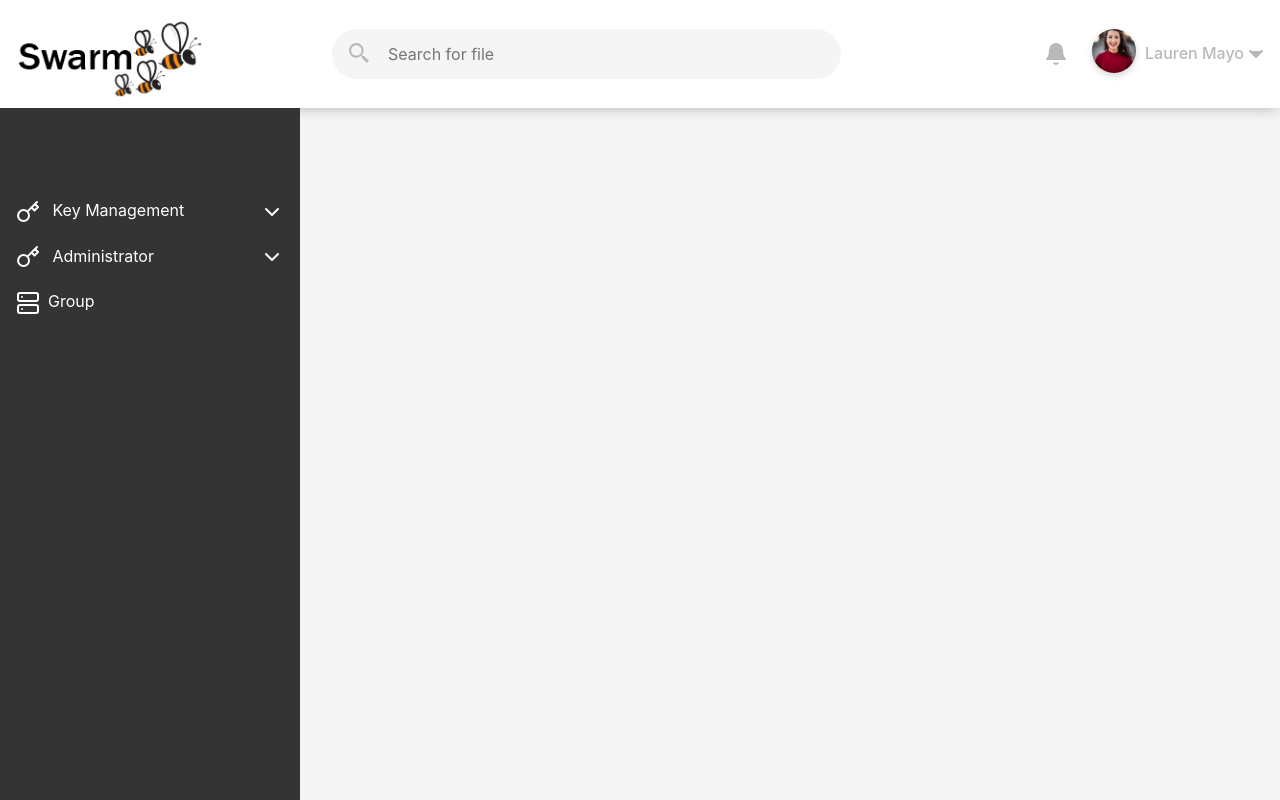
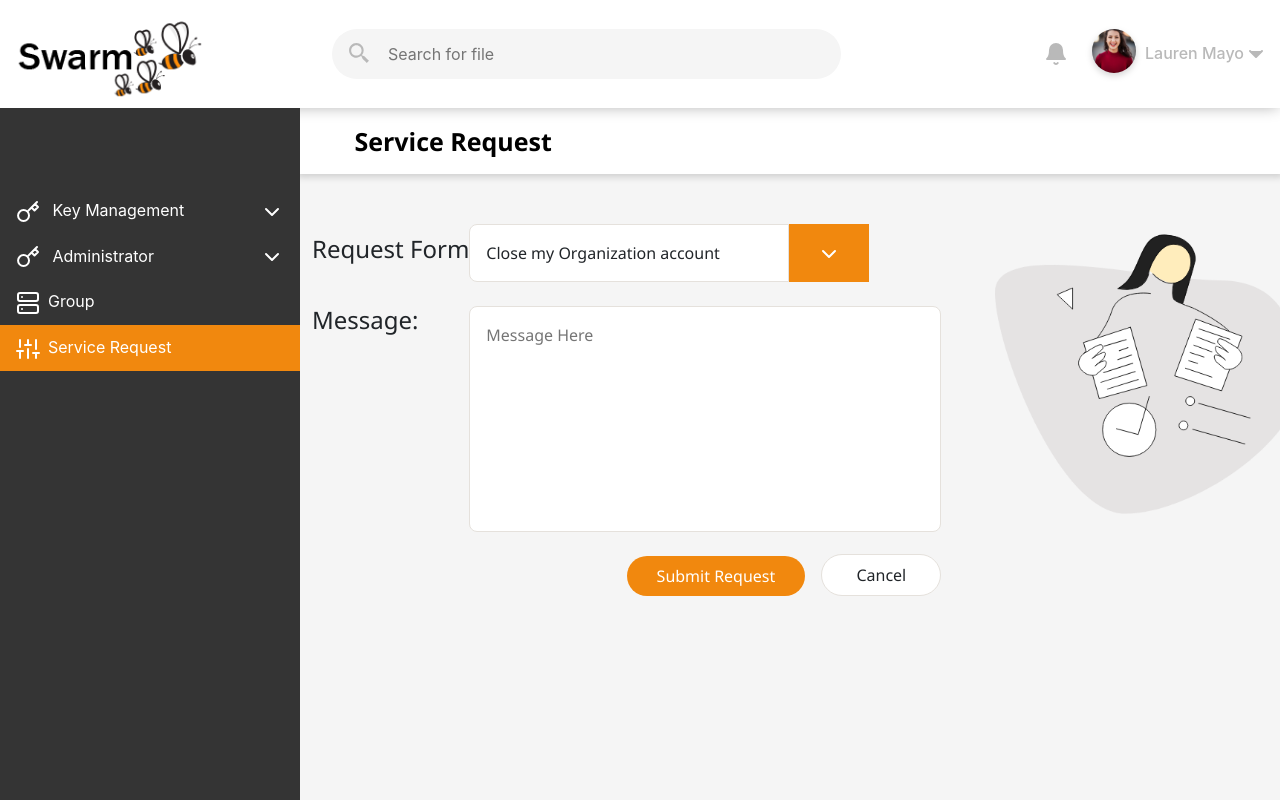
Before and after one commit to hyrrokkincto/kmsreact, a React (Create React App) app: page /kms/admin/service-request in a window 1280 px wide. Built offline with nearby package versions, Linux system fonts and the light colour scheme.

Commit message:
sanjay - service request completed

```diff
--- a/src/Components/Header/index.tsx
+++ b/src/Components/Header/index.tsx
@@ -8,7 +8,7 @@ const Header = () => {
     const [IsProfileDropdown, setIsProfileDropdown] = useState(false);
     const HeaderConfig: any = HeaderConfigJSON;
     let { data = {} } = !!HeaderConfig ? HeaderConfig : {};
-    let { name= '', profile_image = '' } = !!data ? data : {};
+    let { name = '', profile_image = '' } = !!data ? data : {};
 
     const handleDropdownClick = (event: any) => {
         if (!IsProfileDropdown) {
@@ -18,7 +18,7 @@ const Header = () => {
         }
     };
 
-    const HandleDropdownBlur = (e:any) => {
+    const HandleDropdownBlur = (e: any) => {
         setTimeout(() => {
             !!IsProfileDropdown && setIsProfileDropdown(false)
         }, 500);
@@ -44,7 +44,6 @@ const Header = () => {
                                     <img src={process.env.PUBLIC_URL + profile_image} />
                                     <h6>{name}</h6 >
                                     <Feather.ChevronDown />
-
                                     <div className={`profile-dropdown${!!IsProfileDropdown ? ' d-block' : ' d-none'}`}>
                                         <div>
                                             <div>Profile</div>
@@ -53,7 +52,6 @@ const Header = () => {
                                             <div>Logout</div>
                                         </div>
                                     </div>
-
                                 </div>
                             </div>
                         </div>
--- a/src/Components/Sidebar/index.tsx
+++ b/src/Components/Sidebar/index.tsx
@@ -4,6 +4,7 @@ import { withRouter, NavLink } from "react-router-dom";
 import { CommonMobileMenu } from "../../Config/MobileSliderConfig.json";
 
 const Sidebar = (props: any) => {
+
   const [SidebarToogle, setSidebarToogle] = useState(false);
 
   const [CurrentOpenedIndex, setCurrentOpenedIndex] = useState(null);
@@ -15,22 +16,15 @@ const Sidebar = (props: any) => {
 
   const GetIcon = (name: any) => {
     switch (name) {
-      case "User":
-        return <Feather.User className="me-2" />;
-      case "Search":
-        return <Feather.Search className="me-2" />;
-      case "key":
-        return <Feather.Key className="me-2" />;
-      case "settings":
-        return <Feather.Settings className="me-2" />;
-      case "file-check":
-        return <Feather.CheckSquare className="me-2" />;
-      case "users":
-        return <Feather.Users className="me-2" />;
-      case "server":
-        return <Feather.Server className="me-2" />;
-      default:
-        break;
+      case "User": return <Feather.User className="me-2" />;
+      case "Search": return <Feather.Search className="me-2" />;
+      case "key": return <Feather.Key className="me-2" />;
+      case "settings": return <Feather.Settings className="me-2" />;
+      case "file-check": return <Feather.CheckSquare className="me-2" />;
+      case "users": return <Feather.Users className="me-2" />;
+      case "server": return <Feather.Server className="me-2" />;
+      case "sliders": return <Feather.Sliders className="me-2" />;
+      default: break;
     }
   };
 
@@ -65,7 +59,7 @@ const Sidebar = (props: any) => {
                   <>
                     {!hasChild ? (
                       <NavLink
-                        key={Math.random() * idx}
+                        key={JSON.stringify(menu)}
                         className="menu-item"
                         exact
                         to={`${url}${hypherLink}`}
@@ -77,10 +71,9 @@ const Sidebar = (props: any) => {
                       <></>
                     )}
                     {!!hasChild ? (
-                      <div key={idx} className="menu-item-has-child">
+                      <div key={JSON.stringify(menu)} className="menu-item-has-child">
                         <div
-                          className={`menu-item ${
-                            window.location.href.includes(hypherLink)
+                          className={`menu-item ${window.location.href.includes(hypherLink)
                             ? "active"
                             : ""
                             }`}
@@ -114,7 +107,7 @@ const Sidebar = (props: any) => {
                             } = childItem;
                             return (
                               <NavLink
-                                key={Math.random() * (idx * idx)}
+                                key={JSON.stringify(childItem)}
                                 className="menu-item sub-menu"
                                 exact
                                 to={`${url}${hypherLink}`}
--- a/src/Config/MobileSliderConfig.json
+++ b/src/Config/MobileSliderConfig.json
@@ -48,6 +48,13 @@
       "hasChild": false,
       "hypherLink": "/admin/group",
       "icon": "server"
+    },
+    {
+      "id": 7,
+      "linkText": "Service Request",
+      "hasChild": false,
+      "hypherLink": "/admin/service-request",
+      "icon": "sliders"
     }
   ]
 }
--- a/src/Routers/Admin/index.tsx
+++ b/src/Routers/Admin/index.tsx
@@ -11,6 +11,7 @@ const Analytics = React.lazy(() => import("../../pages/Analytics"));
 const RolesComponent = React.lazy(() => import("../../pages/RolesComponent"));
 const AuditComponent = React.lazy(() => import("../../pages/AuditComponent"));
 const GroupComponent = React.lazy(() => import("../../pages/GroupComponent"));
+const ServiceRequest = React.lazy(() => import("../../pages/ServiceRequest"));
 
 const AdminRoute = () => {
   return (
@@ -32,6 +33,7 @@ const AdminRoute = () => {
             <Route exact path="/admin/audit" component={AuditComponent} />
             <Route exact path="/admin/roles" component={RolesComponent} />
             <Route exact path="/admin/group" component={GroupComponent} />
+            <Route exact path="/admin/service-request" component={ServiceRequest} />
           </Switch>
         </div>
       </div>
--- a/src/pages/AuditComponent/index.tsx
+++ b/src/pages/AuditComponent/index.tsx
@@ -194,7 +194,7 @@ const AuditComponent = () => {
                 pageCount={6}
                 marginPagesDisplayed={2}
                 disableInitialCallback={true}
-                initialPage={1}
+                forcePage={0}
                 pageRangeDisplayed={2}
                 disabledClassName={"disable-page"}
                 // onPageChange={HandlePageClick}
--- a/src/pages/GroupComponent/index.tsx
+++ b/src/pages/GroupComponent/index.tsx
@@ -226,7 +226,7 @@ const GroupComponent = () => {
                           transform="translate(1737 329)"
                           fill="#f3f3f3"
                           stroke="currentColor"
-                          stroke-width="2"
+                          strokeWidth="2"
                         >
                           <circle
                             cx="28.5"
@@ -427,7 +427,7 @@ const GroupComponent = () => {
                                       type="button"
                                       className="btn btn-theme ms-auto ok-button"
                                     >
-                                      Ok
+                                      Submit Request
                                     </button>
                                   </div>
                                 ) : (
@@ -447,7 +447,8 @@ const GroupComponent = () => {
             </div>
           </div>
         </section>
-        {!!CreateGroupPopup ? (
+        {
+          !!CreateGroupPopup ? (
             <CommonPopup
               ModelClassName={"modal_user"}
               Heading="Create Group Name"
@@ -484,9 +485,11 @@ const GroupComponent = () => {
             </CommonPopup>
           ) : (
             <></>
-        )}
+          )
+        }
 
-        {!!EditGroupPopup ? (
+        {
+          !!EditGroupPopup ? (
             <CommonPopup
               ModelClassName={"modal_user"}
               Heading="Edit Group Name"
@@ -523,8 +526,9 @@ const GroupComponent = () => {
             </CommonPopup>
           ) : (
             <></>
-        )}
-      </div>
+          )
+        }
+      </div >
     </>
   );
 };
--- a/src/pages/RolesComponent/index.tsx
+++ b/src/pages/RolesComponent/index.tsx
@@ -181,7 +181,7 @@ const RolesComponent = () => {
                             transform="translate(1737 329)"
                             fill="#f3f3f3"
                             stroke="currentColor"
-                            stroke-width="2"
+                            strokeWidth="2"
                           >
                             <circle
                               cx="28.5"
--- /dev/null
+++ b/src/pages/ServiceRequest/index.tsx
@@ -0,0 +1,100 @@
+import { useState } from "react";
+import * as Feather from "react-feather";
+
+interface RequestTypes {
+  value: string,
+  label: string
+}
+
+const ServiceRequest = () => {
+
+  const [SelectedRequestType, setSelectedRequestType] = useState({ value: 'orgAccountClose', label: 'Close my Organization account' } as RequestTypes);
+  const [RequestTypeList, setRequestTypeList] = useState([
+    { value: 'accountClose', label: 'Close my account' },
+    { value: 'orgAccountClose', label: 'Close my Organization account' },
+    { value: 'swarmIssue', label: 'Report issues in the Swarm application' },
+    { value: 'swarmHelp', label: 'Need help in using Swarm application' },
+    { value: 'others', label: 'Other queries/complaints' },
+  ] as RequestTypes[]);
+
+  const [RequestTypeDropdown, setRequestTypeDropdown] = useState(false);
+  const [Message, setMessage] = useState('');
+
+  const handleSelectType = (props: RequestTypes) => {
+    setSelectedRequestType(prev => ({ ...prev, ...props }))
+  }
+
+  const handleBlurDropdown = (event: any) => {
+    if (!event.currentTarget.contains(event.relatedTarget)) {
+      setTimeout(() => {
+        !!RequestTypeDropdown && setRequestTypeDropdown(false);
+      }, 300);
+    }
+  };
+
+  const resetStates = () => {
+    setMessage('');
+    setSelectedRequestType({ value: 'orgAccountClose', label: 'Close my Organization account' })
+  }
+  const handleSubmitRequest = () => {
+    // your api code comes here
+    resetStates()
+  }
+
+  return (
+    <>
+      <div className="page_header">
+        <h1>Service Request</h1>
+      </div>
+      <div className="container">
+        <div className="service-request-container">
+          <div className="contianer">
+            <div className="row">
+              <div className="col-8">
+                <div className="FAIC mb-4">
+                  <div className="w-25">
+                    <h4>Request Form</h4>
+                  </div>
+                  <div className="w-75">
+                    <div className="request-form-select"
+                      onBlur={(event) => handleBlurDropdown(event)}
+                    >
+                      <label>{SelectedRequestType.label}</label>
+                      <button onClick={() => setRequestTypeDropdown(RequestTypeDropdown => !RequestTypeDropdown)}>
+                        <Feather.ChevronDown />
+                      </button>
+                      {
+                        !!RequestTypeDropdown ? <>
+                          <div className="request-type-dropdown">
+                            {RequestTypeList.map(type => <div onClick={(e) => handleSelectType(type)} className="type-item">{type.label}</div>)}
+                          </div>
+                        </> : <></>
+                      }
+                    </div>
+                  </div>
+                </div>
+                <div className="d-flex">
+                  <div className="w-25">
+                    <h4>Message:</h4>
+                  </div>
+                  <div className="w-75">
+                    <textarea className="req-form-textarea mb-3" value={Message} onChange={(eve) => setMessage(eve.target.value)} rows={8} placeholder="Message Here" />
+                    <div className="FJCE">
+                      <button className="btn btn-theme-primary me-3" onClick={() => handleSubmitRequest()}>Submit Request</button>
+                      <button className="btn btn-theme-secondary" onClick={() => resetStates()}>Cancel</button>
+                    </div>
+                  </div>
+                </div>
+              </div>
+              <div className="col-4">
+                <img src={process.env.PUBLIC_URL + '/assets/img/reading-girl.png'} alt="reading-girl" className="reading-girl" />
+              </div>
+            </div>
+          </div>
+        </div>
+      </div>
+    </>
+  );
+};
+
+export default ServiceRequest;
--- a/src/style_dashboard.css
+++ b/src/style_dashboard.css
@@ -3410,3 +3410,88 @@ button.btn-theme-dialog {
 .search-user-parent button {
   width: 100%;
 }
+.search-user-parent .css-1r4vtzz {
+  width: 100%;
+}
+.search-user-parent .modal-body button {
+  width: 100%;
+}
+.service-request-container {
+  margin-top: 50px;
+  margin-bottom: 50px;
+}
+.reading-girl {
+  width: 100%;
+  object-fit: cover;
+  margin-left: 30px;
+}
+.request-form-select {
+  width: 400px;
+  display: grid;
+  grid-template-columns: 80% 20%;
+  position: relative;
+}
+.request-form-select label {
+  background-color: white;
+  padding: 16px;
+  border-start-start-radius: 8px;
+  border-bottom-left-radius: 8px;
+  border: 1px solid #e5e1dc;
+}
+.request-form-select button {
+  background-color: #f1880e;
+  padding: 16px;
+  color: white;
+  border: none;
+}
+.FAIC {
+  display: flex;
+  align-items: center;
+}
+.FJCE {
+  display: flex;
+  align-items: flex-end;
+}
+textarea.req-form-textarea {
+  padding: 16px;
+  border-radius: 8px;
+  border: 1px solid #e5e1dc;
+  width: 100%;
+  resize: none;
+}
+.btn-theme-primary {
+  min-width: 120px;
+  padding: 8px 30px;
+  background-color: #f1880e;
+  color: #fff;
+  font-size: 16px;
+  border-radius: 50px;
+  border: none;
+}
+
+.btn-theme-secondary {
+  min-width: 120px;
+  padding: 8px 30px;
+  background-color: white;
+  font-size: 16px;
+  border-radius: 50px;
+  border: 1px solid #e5e1dc;
+}
+.request-form-select .request-type-dropdown {
+  position: absolute;
+  width: 320px;
+  border-radius: 8px;
+  border: 1px solid #e5e1dc;
+  background-color: white;
+  top: 110%;
+  right: 0;
+  box-shadow: 0px 8px 12px rgba(0, 0, 0, 0.16);
+}
+.request-type-dropdown .type-item {
+  padding: 16px;
+}
+.request-type-dropdown .type-item:hover {
+  background-color: #f1880e;
+  cursor: pointer;
+  color: white;
+}
```
Also changed, not shown: src/pages/Analytics/index.tsx (+3 -4 lines), public/assets/img/reading-girl.png (added). Lines whose indentation alone changed are shown as unchanged.
